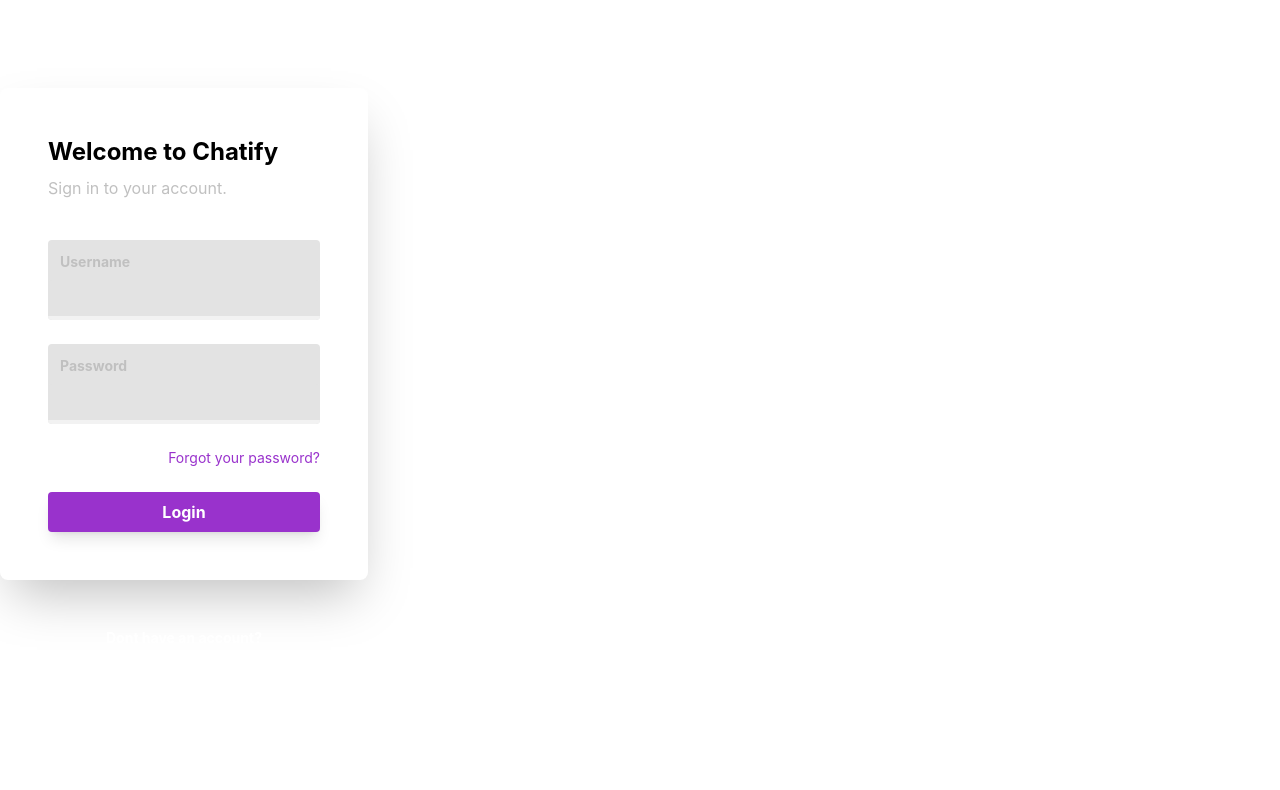
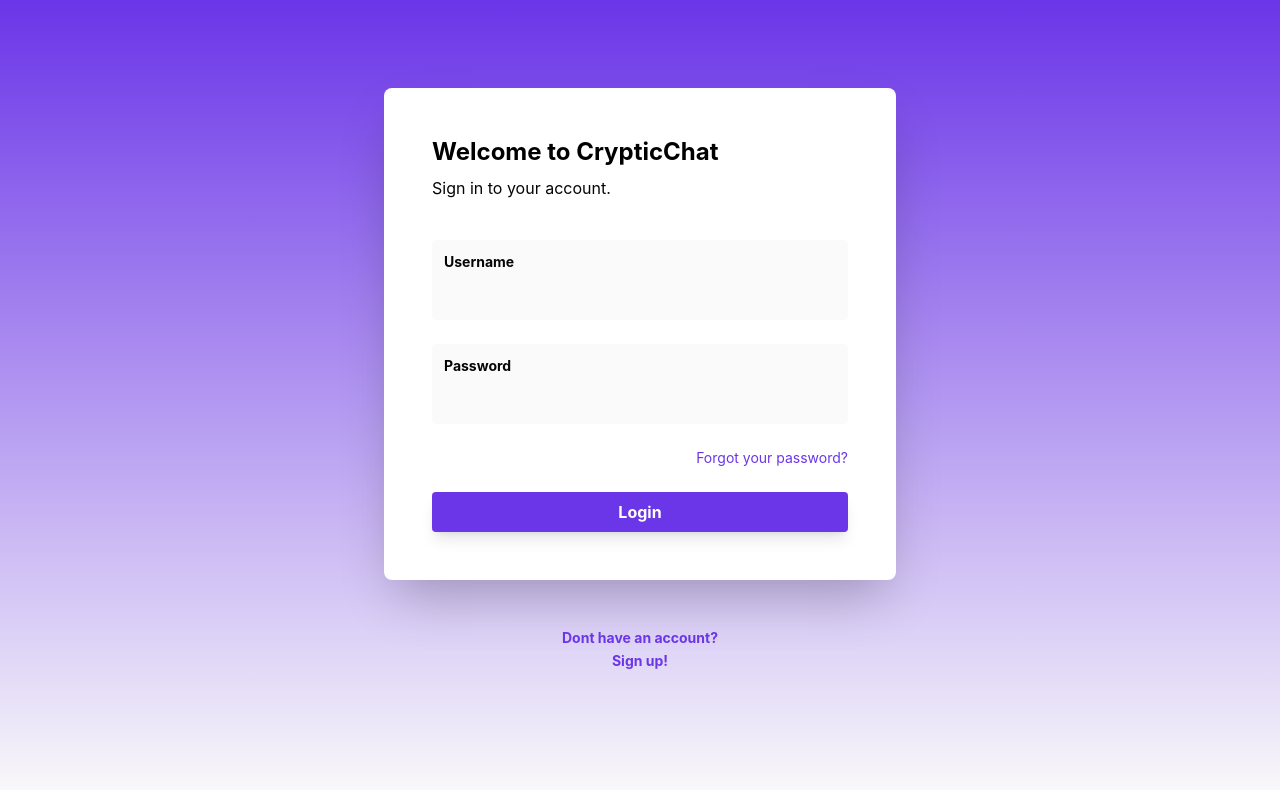
Before and after one commit to AndreHogberg/CrypticChat, a React (Vite) app in the folder CrypticChat-Client/: page /login in a window 1280 px wide. Shown: the top 790 px of the page. Built offline with nearby package versions, Linux system fonts and the light colour scheme.

Commit message:
Fix: Changed some color scheme and fixed password input.

```diff
--- a/CrypticChat-Client/src/App.tsx
+++ b/CrypticChat-Client/src/App.tsx
@@ -5,7 +5,7 @@
 import Main from './components/Main'
 import Register from './components/Register'
 import SideBar from './components/SideBar/SideBar'
-import Login from './components/Login'
+import Login from './components/login'
 import Chat from './components/SideBar/Chat'
 import Add from './components/Add'
 import Welcome from './components/Welcome'
--- a/CrypticChat-Client/src/components/Main.tsx
+++ b/CrypticChat-Client/src/components/Main.tsx
@@ -1,7 +1,7 @@
 import { Link, Outlet } from "react-router-dom";
 
 export default function Main(){
-    return (<div className="flex w-5/6 h-full text-white bg-main-gray">
+    return (<div className="flex w-5/6 h-full text-black bg-gray-100">
         <Outlet/>
     </div>)
 }
--- a/CrypticChat-Client/src/components/SideBar/SideBar.tsx
+++ b/CrypticChat-Client/src/components/SideBar/SideBar.tsx
@@ -3,7 +3,7 @@
 
 export default function SideBar(){
     return(
-        <div className="flex flex-col w-1/6 h-full bg-sidebar-gray text-white">
+        <div className="flex flex-col w-1/6 h-full bg-purple-600 text-white">
             <SideBarHeader/>
             <FriendList/>
         </div>
--- a/CrypticChat-Client/src/components/login.tsx
+++ b/CrypticChat-Client/src/components/login.tsx
@@ -1,4 +1,5 @@
 import { useState } from "react";
+import { Link } from "react-router-dom";
 
 const Login = () => {
   const [username, setUsername] = useState("");
@@ -19,27 +20,28 @@
     result = await result.json();
   }
   return (
-    <div className="min-h-screen pt-12 md:pt20 pb-6 px-2 md:px-0">
+    <div className="w-screen h-screen bg-gradient-to-b from-purple-600 to-gray-100 pt-12 md:pt20 pb-6 px-2 md:px-0">
       <div className="bg-white max-w-lg mx-auto p-8 md:p-12 my-10 rounded-lg shadow-2xl">
-        <h3 className="font-bold text-2xl">Welcome to Chatify</h3>
+        <h3 className="font-bold text-2xl">Welcome to CrypticChat</h3>
         <p className="text-gray-600 pt-2">Sign in to your account.</p>
         <div className="mt-10 flex flex-col">
-          <div className="mb-6  pt-3 rounded bg-gray-300">
+          <div className="mb-6  pt-3 rounded bg-gray-100">
             <label className="block text-gray-600 text-sm font-bold mb-2 ml-3">
               Username
             </label>
             <input
-              className="bg-gray-300 rounded w-full focus:outline-none border-b-4 border-gray-100 focus:border-purple-600 transition duration-500 px-3 pb-3"
+              className="bg-gray-100 rounded w-full focus:outline-none border-b-4 border-gray-100 focus:border-purple-600 transition duration-500 px-3 pb-3"
               onChange={(e) => setUsername(e.target.value)}
               required
             />
           </div>
-          <div className="mb-6  pt-3 rounded bg-gray-300">
+          <div className="mb-6  pt-3 rounded bg-gray-100">
             <label className="block text-gray-600 text-sm font-bold mb-2 ml-3">
               Password
             </label>
             <input
-              className="bg-gray-300 rounded w-full focus:outline-none border-b-4 border-gray-100 focus:border-purple-600 transition duration-500 px-3 pb-3"
+              className="bg-gray-100 rounded w-full focus:outline-none border-b-4 border-gray-100 focus:border-purple-600 transition duration-500 px-3 pb-3"
+              type={"password"}
               onChange={(e) => setPassword(e.target.value)}
               required
             />
@@ -59,8 +61,8 @@
         </div>
       </div>
       <div className="max-w-lg mx-auto text-center mt-12 mb-6">
-        <p className="text-white text-sm font-bold">Dont have an account? </p>
-        <a className="text-white text-sm font-bold hover:underline">Sign up!</a>
+        <p className="text-purple-600 text-sm font-bold">Dont have an account? </p>
+        <Link to={"/register"} className="text-purple-600 text-sm font-bold hover:underline">Sign up!</Link>
       </div>
     </div>
   );
--- a/CrypticChat-Client/tailwind.config.js
+++ b/CrypticChat-Client/tailwind.config.js
@@ -7,11 +7,11 @@
       "main-gray": "#717171",
       white: "#FFFFFF",
       black: "#000000",
-      "gray-600": "#C0C0C0",
-      "gray-300": "#E3E3E3",
-      "gray-100": "#F2F2F2",
-      "purple-600": "#9932CC",
-      "purple-700": "#9400D3",
+      "gray-600": "#050505",
+      "gray-300": "#595959",
+      "gray-100": "#fafafa",
+      "purple-600": "#6b35e8",
+      "purple-700": "#3f13a4",
     },
   },
   plugins: [],
```
